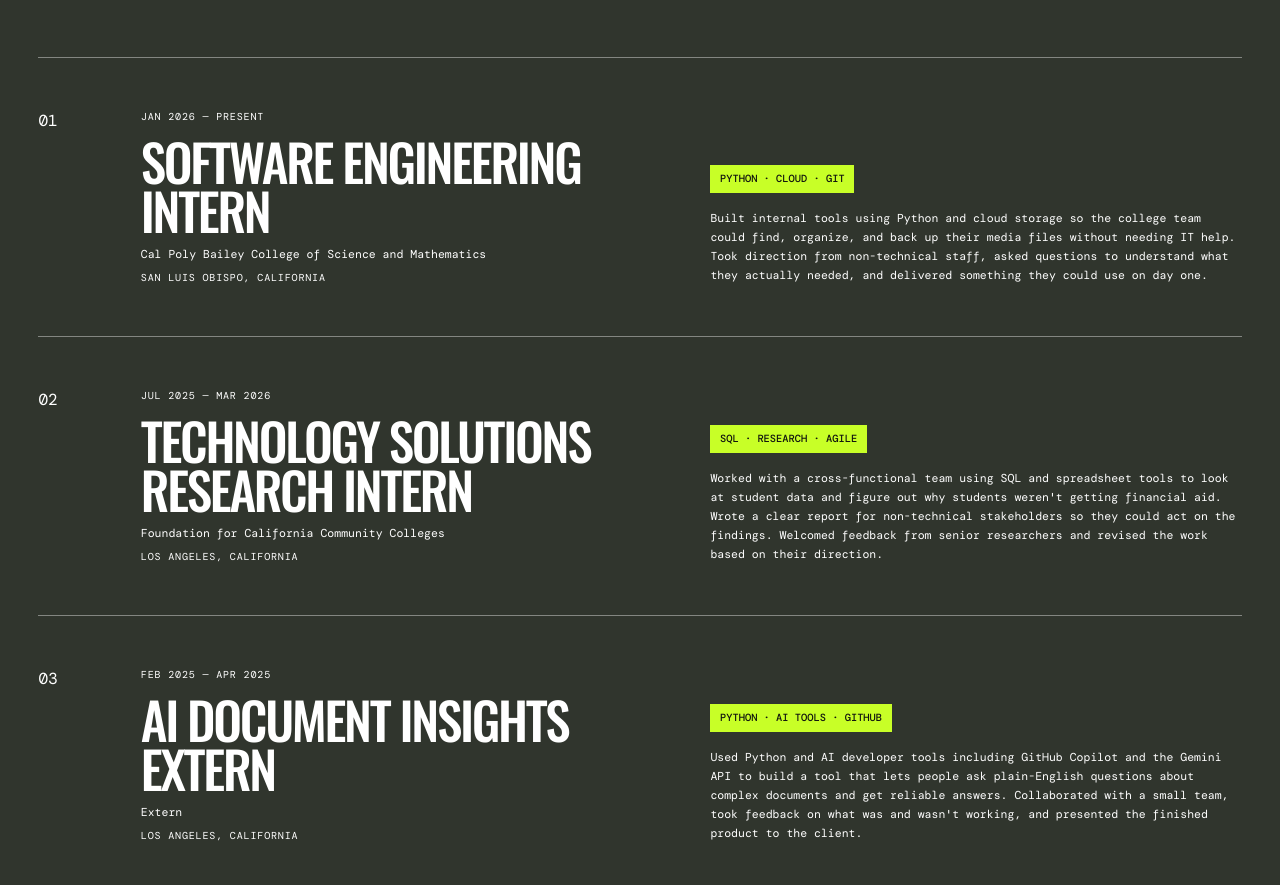
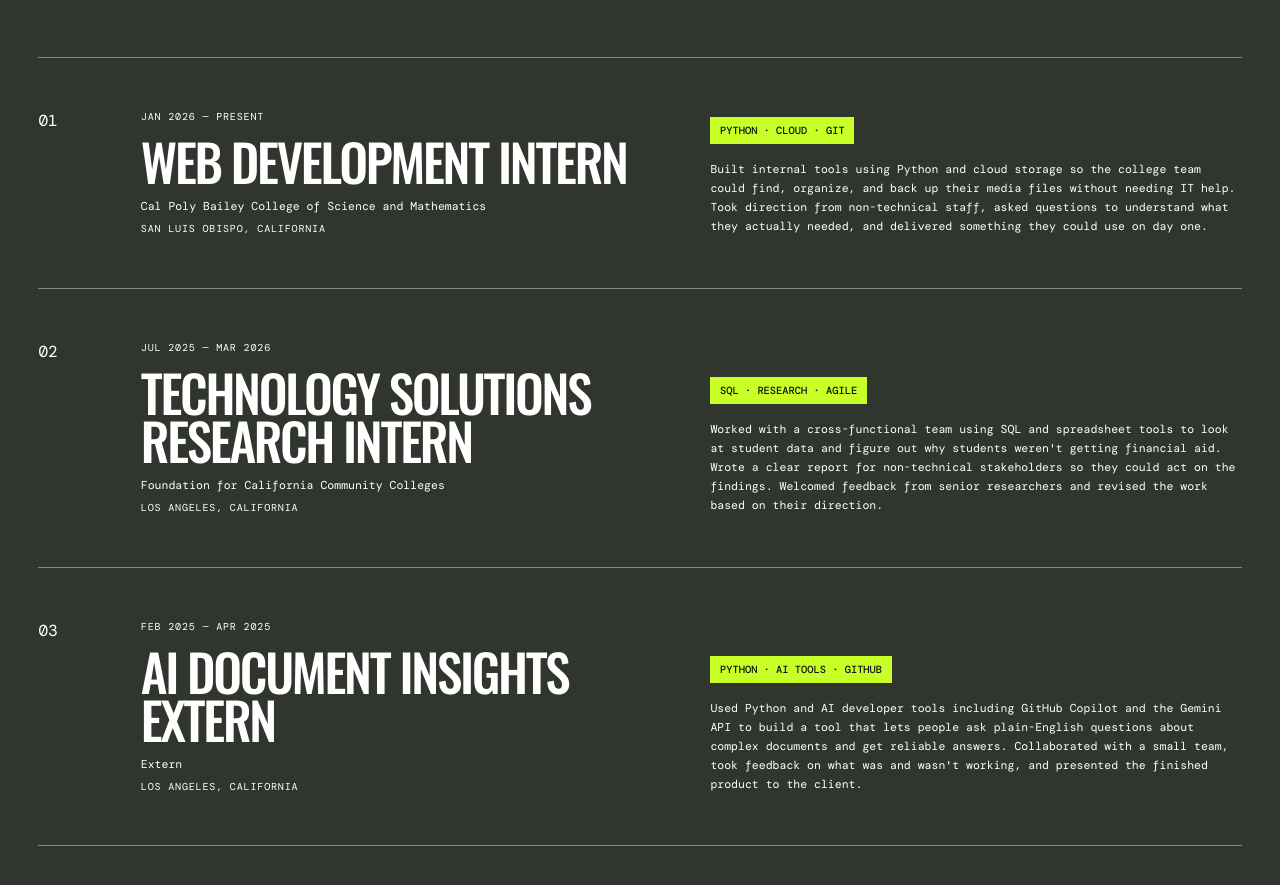
Before and after one commit to adrian-1-cardona/adriancardona, a React (Vite) app: page / in a window 1280 px wide. Shown: the part 3280-4165 px from the top of the page. Built offline with nearby package versions, Linux system fonts and the light colour scheme; the HTML template or start-up script is replaced by a standard one; a web font is replaced by a local one.

Commit message:
experience: fix role title to match resume (Web Development Intern)

```diff
--- a/src/App.tsx
+++ b/src/App.tsx
@@ -9,7 +9,7 @@
 const experience = [
   {
     dates: "JAN 2026 — PRESENT",
-    role: "Software Engineering Intern",
+    role: "Web Development Intern",
     company: "Cal Poly Bailey College of Science and Mathematics",
     location: "San Luis Obispo, California",
     impact: "Python · Cloud · Git",
```
